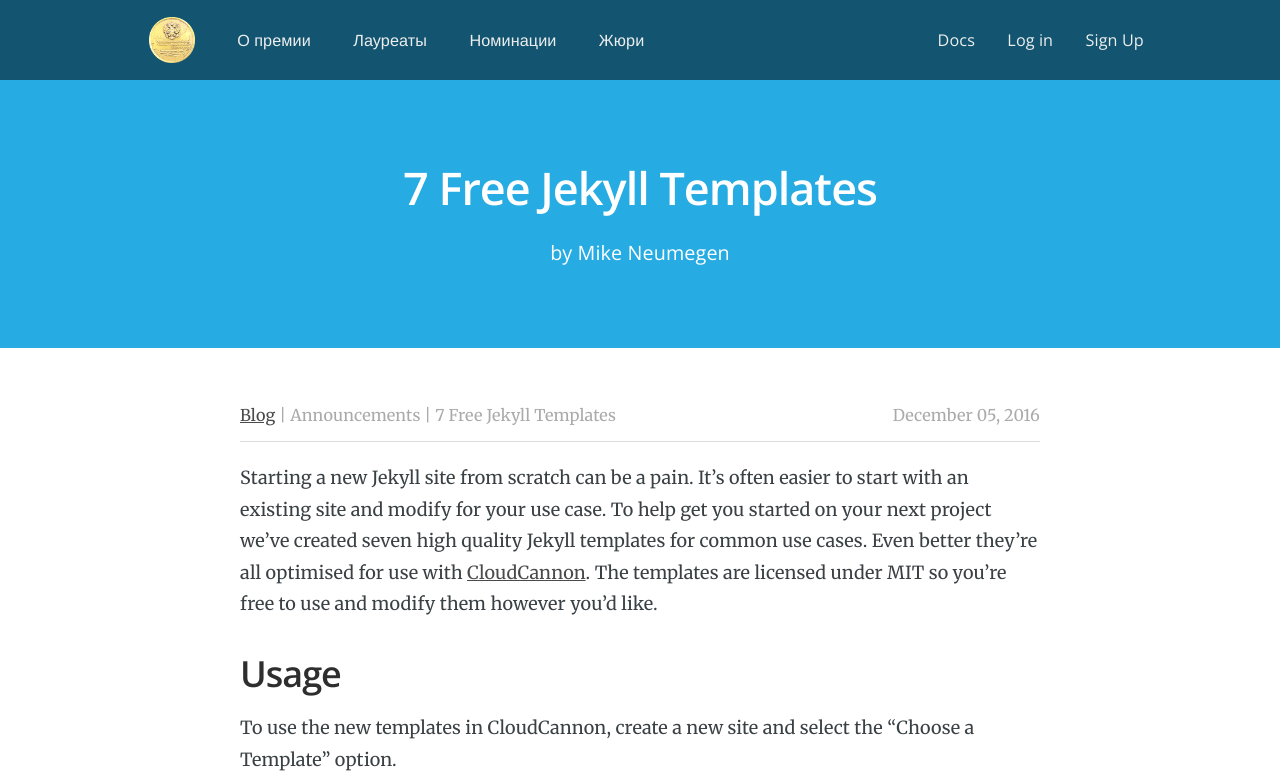
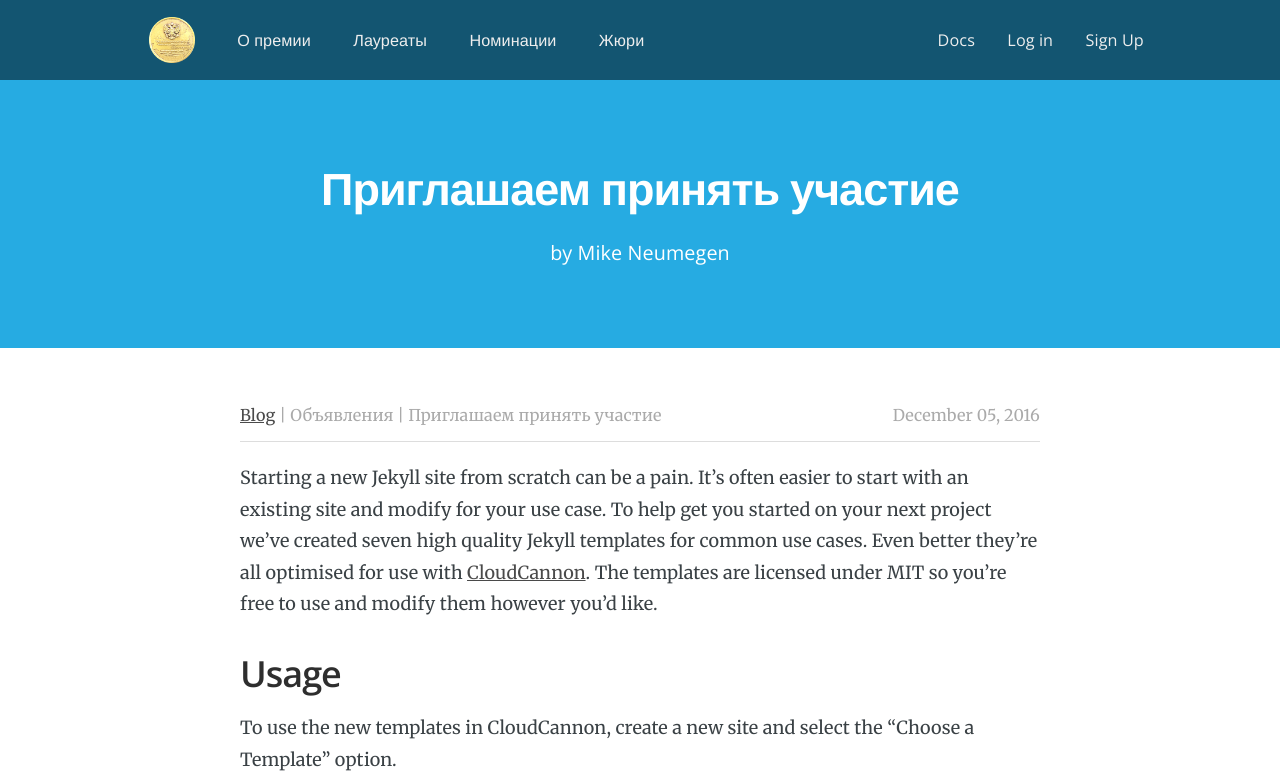
Before and after one commit to dennisd1/prize, a Jekyll site: the page built from _posts/2016-12-05-free-jekyll-templates.md, in a window 1280 px wide and 900 px high, cut to the strip 0-783 px from the top of the window. Built offline with Jekyll 4.4.1, drawn with Linux system fonts in a browser that asks for light colours; nearby versions of some CDN libraries; comment, search, counter and statistics services are not loaded.

Commit message:
Update 2016-12-05-free-jekyll-templates.md

```diff
--- a/_posts/2016-12-05-free-jekyll-templates.md
+++ b/_posts/2016-12-05-free-jekyll-templates.md
@@ -1,7 +1,7 @@
 ---
 title: 7 Free Jekyll Templates
-header: 7 Free Jekyll Templates
-category: Announcements
+header: Приглашаем принять участие
+category: Объявления
 post_image: /img/blog/7-free-jekyll-templates/frisco1.png
 post_image_type: image/png
 post_image_width: 1600
```
